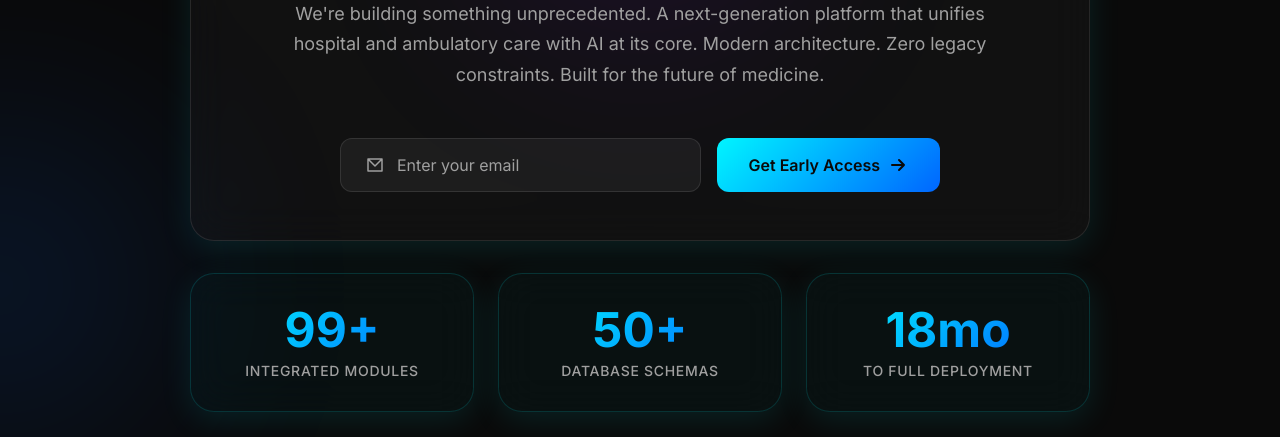
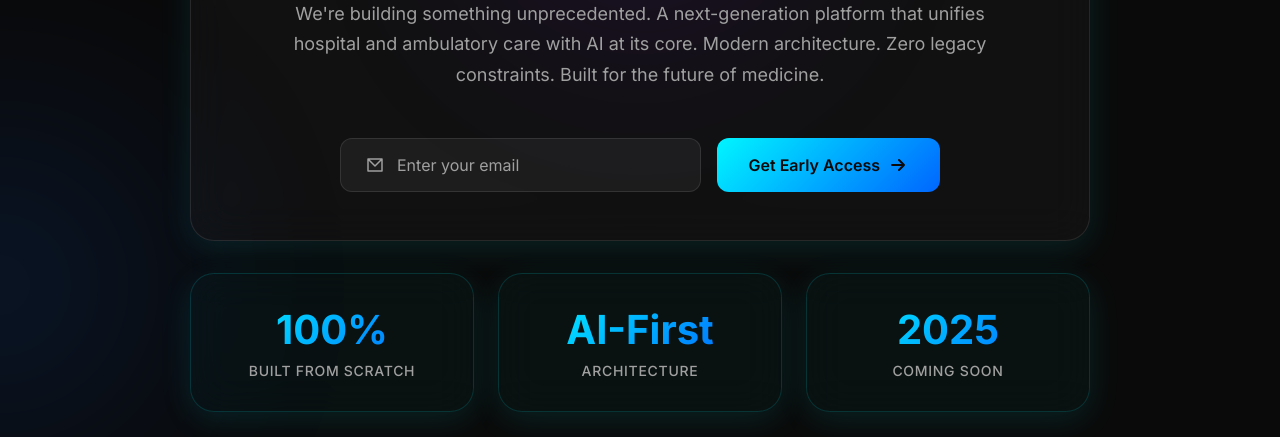
Before and after one commit to qyntec/qyntec.ai, a plain HTML site: page index.html in a window 1280 px wide. Shown: the part 515-952 px from the top of the page. Drawn offline with Linux system fonts and the light colour scheme.

Commit message:
Reduce specific details - make stats more mysterious and compelling

```diff
--- a/index.html
+++ b/index.html
@@ -3,7 +3,7 @@
 <head>
     <meta charset="UTF-8">
     <meta name="viewport" content="width=device-width, initial-scale=1.0">
-    <meta name="description" content="Reimagining healthcare from the ground up. AI-first EHR platform with 99+ modules. Zero legacy constraints. Built for the future of medicine.">
+    <meta name="description" content="Reimagining healthcare from the ground up. AI-first platform with comprehensive coverage. Zero legacy constraints. Built for the future of medicine.">
     <title>The Future of Healthcare Technology | Coming Soon</title>
     <link rel="stylesheet" href="styles.css">
     <link rel="preconnect" href="https://fonts.googleapis.com">
@@ -83,16 +83,16 @@
             <!-- Stats Section -->
             <div class="stats-grid">
                 <div class="stat-card glass-card">
-                    <div class="stat-number">99+</div>
-                    <div class="stat-label">Integrated Modules</div>
+                    <div class="stat-number">100%</div>
+                    <div class="stat-label">Built from Scratch</div>
                 </div>
                 <div class="stat-card glass-card">
-                    <div class="stat-number">50+</div>
-                    <div class="stat-label">Database Schemas</div>
+                    <div class="stat-number">AI-First</div>
+                    <div class="stat-label">Architecture</div>
                 </div>
                 <div class="stat-card glass-card">
-                    <div class="stat-number">18mo</div>
-                    <div class="stat-label">To Full Deployment</div>
+                    <div class="stat-number">2025</div>
+                    <div class="stat-label">Coming Soon</div>
                 </div>
             </div>
 
@@ -130,7 +130,7 @@
                         </svg>
                     </div>
                     <h3>Event-Driven Design</h3>
-                    <p>Real-time data synchronization across 99+ modules. Every action, instantly connected</p>
+                    <p>Real-time data synchronization across the entire platform. Every action, instantly connected</p>
                 </div>
 
                 <div class="glass-card feature-card">
--- a/styles.css
+++ b/styles.css
@@ -331,14 +331,14 @@ body {
 }
 
 .stat-number {
-    font-size: 3rem;
+    font-size: 2.5rem;
     font-weight: 700;
     background: linear-gradient(135deg, var(--accent-cyan), var(--accent-blue));
     -webkit-background-clip: text;
     -webkit-text-fill-color: transparent;
     background-clip: text;
     margin-bottom: 0.5rem;
-    line-height: 1;
+    line-height: 1.2;
 }
 
 .stat-label {
```
